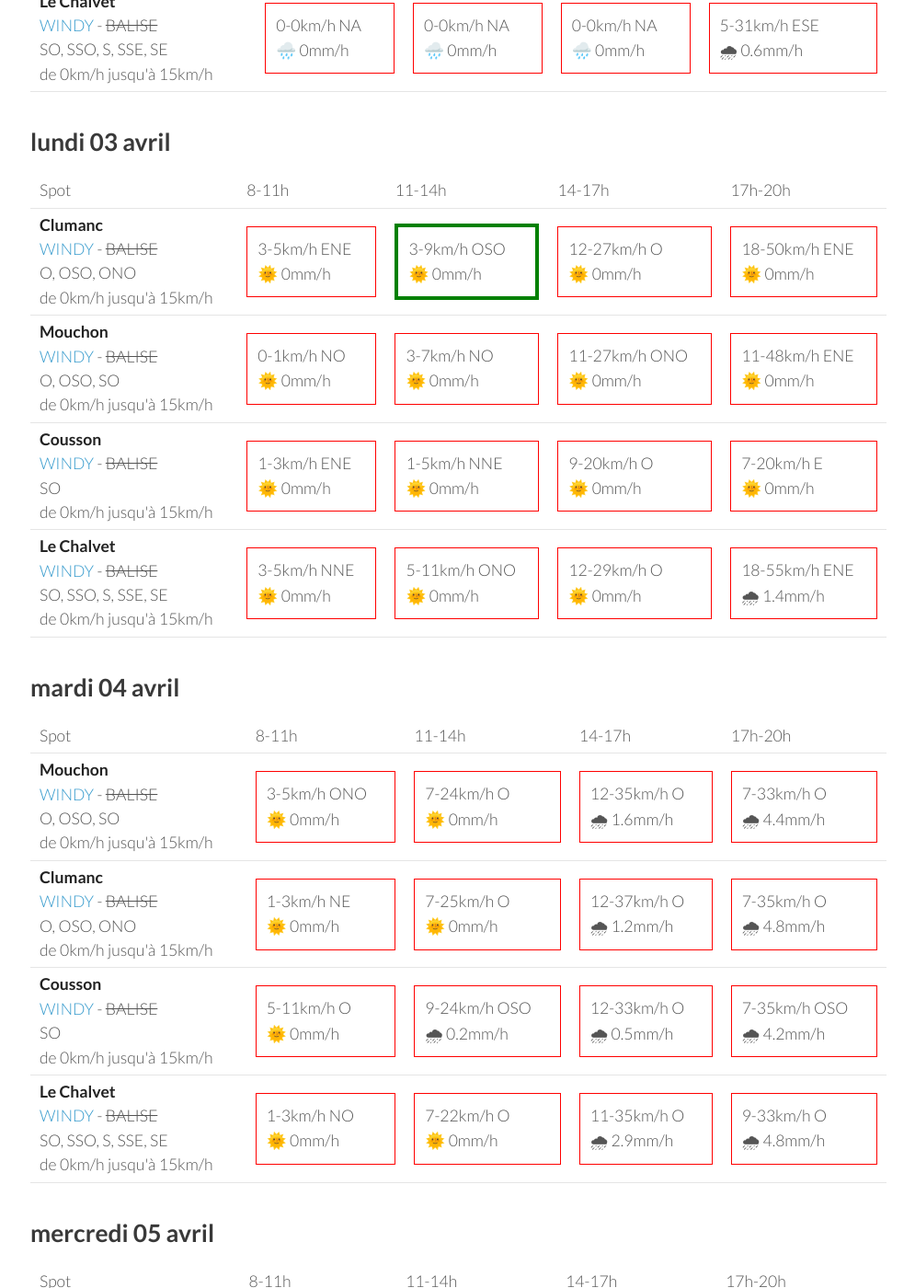
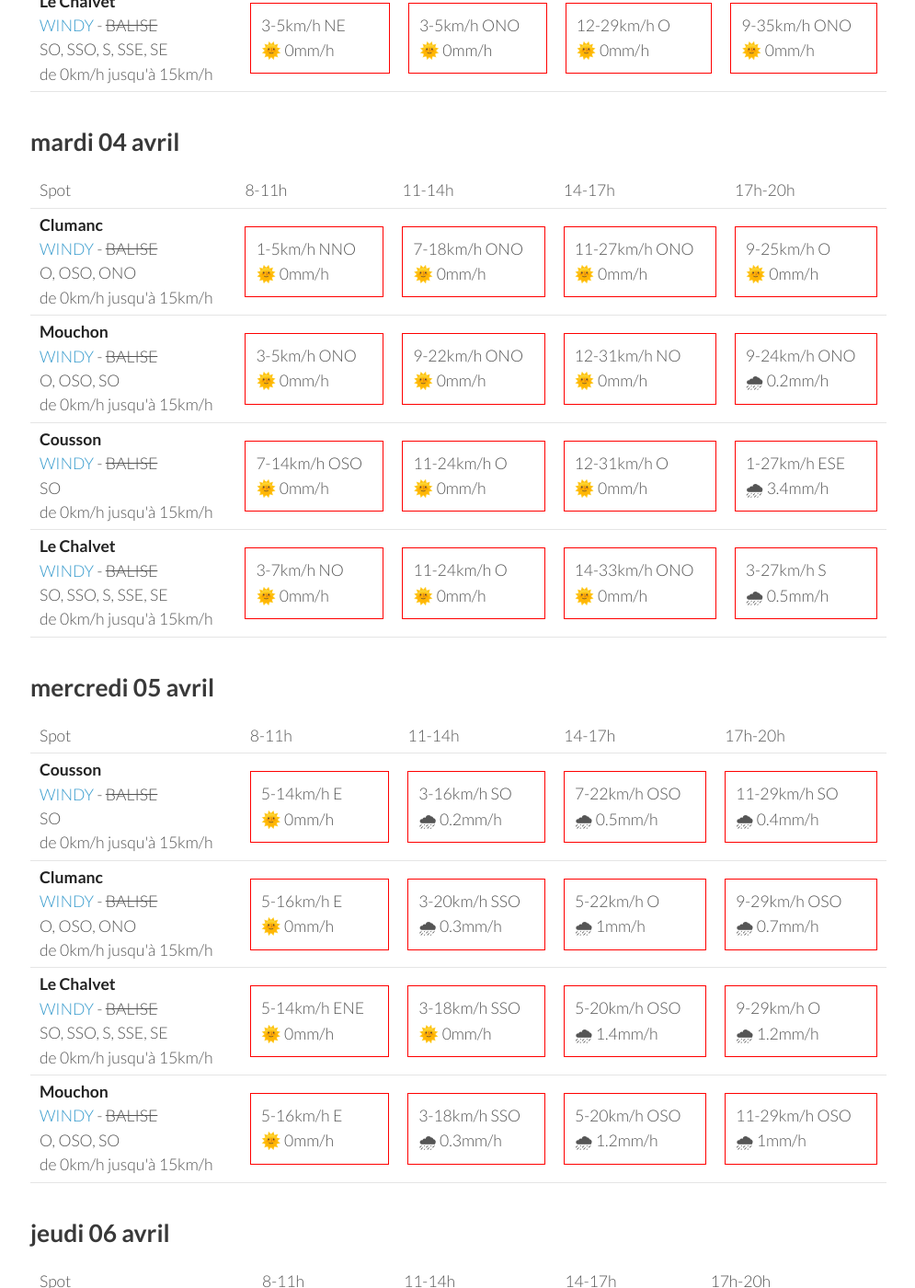
Before and after one commit to parapente-dans-le-nord/parapente-dans-le-nord.github.io, a Jekyll site: the page built from serre_poncon.markdown, in a window 1280 px wide and 1400 px high, scrolled down 733 px. Shown: the whole window at 92% size, without its empty margins (25-1020 px from the left). Built offline with Jekyll 4.4.1, drawn with Linux system fonts in a browser that asks for light colours; some of the changed text lies outside the part shown.

Commit message:
update index.markdown

```diff
--- a/serre_poncon.markdown
+++ b/serre_poncon.markdown
@@ -7,60 +7,8 @@ title:  "Tous les spots"
 {: .links}
 
 # Prevision Windy, modèle Arome
-page mise à jour le dimanche 02 avril 22:31
+page mise à jour le lundi 03 avril 06:31
 
-## dimanche 02 avril
-
-{::nomarkdown}
-<table>
-  <tbody>
-    <tr>
-      <td>Spot</td>
-      <td>8-11h</td>
-      <td>11-14h</td>
-      <td>14-17h</td>
-      <td>17h-20h</td>
-    </tr>
-<tr>
-        <td><strong>Clumanc</strong><br><a href="https://windy.com/44.027/6.402?43.914,6.403,10,m:eSxaglP">WINDY</a> - <span class="no-balise"> BALISE </span><br> <span class="vent-favorable">O, OSO, ONO</span><br><span class="force-vent">de 0km/h jusqu'à 15km/h</span> </td>
-
-            <td><div class="not-flyable"><p>0-0km/h NA</p><p>🌧️ 0mm/h</p></div></td>
-            <td><div class="not-flyable"><p>0-0km/h NA</p><p>🌧️ 0mm/h</p></div></td>
-            <td><div class="not-flyable"><p>0-0km/h NA</p><p>🌧️ 0mm/h</p></div></td>
-            <td><div class="not-flyable"><p>14-22km/h E</p><p>🌞 0mm/h</p></div></td>
-
-    </tr>
-<tr>
-        <td><strong>Mouchon</strong><br><a href="https://windy.com/43.992/6.424?43.878,6.425,10,m:eSuaglR">WINDY</a> - <span class="no-balise"> BALISE </span><br> <span class="vent-favorable">O, OSO, SO</span><br><span class="force-vent">de 0km/h jusqu'à 15km/h</span> </td>
-
-            <td><div class="not-flyable"><p>0-0km/h NA</p><p>🌧️ 0mm/h</p></div></td>
-            <td><div class="not-flyable"><p>0-0km/h NA</p><p>🌧️ 0mm/h</p></div></td>
-            <td><div class="not-flyable"><p>0-0km/h NA</p><p>🌧️ 0mm/h</p></div></td>
-            <td><div class="not-flyable"><p>14-35km/h E</p><p>🌞 0mm/h</p></div></td>
-
-    </tr>
-<tr>
-        <td><strong>Cousson</strong><br><a href="https://windy.com/44.054/6.240?43.940,6.241,10,m:eSAaglz">WINDY</a> - <span class="no-balise"> BALISE </span><br> <span class="vent-favorable">SO</span><br><span class="force-vent">de 0km/h jusqu'à 15km/h</span> </td>
-
-            <td><div class="not-flyable"><p>0-0km/h NA</p><p>🌧️ 0mm/h</p></div></td>
-            <td><div class="not-flyable"><p>0-0km/h NA</p><p>🌧️ 0mm/h</p></div></td>
-            <td><div class="not-flyable"><p>0-0km/h NA</p><p>🌧️ 0mm/h</p></div></td>
-            <td><div class="not-flyable"><p>14-48km/h NNO</p><p>🌞 0mm/h</p></div></td>
-
-    </tr>
-<tr>
-        <td><strong>Le Chalvet</strong><br><a href="https://windy.com/43.979/6.480?43.866,6.480,10,m:eSsaglX">WINDY</a> - <span class="no-balise"> BALISE </span><br> <span class="vent-favorable">SO, SSO, S, SSE, SE</span><br><span class="force-vent">de 0km/h jusqu'à 15km/h</span> </td>
-
-            <td><div class="not-flyable"><p>0-0km/h NA</p><p>🌧️ 0mm/h</p></div></td>
-            <td><div class="not-flyable"><p>0-0km/h NA</p><p>🌧️ 0mm/h</p></div></td>
-            <td><div class="not-flyable"><p>0-0km/h NA</p><p>🌧️ 0mm/h</p></div></td>
-            <td><div class="not-flyable"><p>5-31km/h ESE</p><p>🌧 0.6mm/h</p></div></td>
-
-    </tr>
-
-</tbody>
-</table>
-{:/}
 ## lundi 03 avril
 
 {::nomarkdown}
@@ -76,40 +24,40 @@ page mise à jour le dimanche 02 avril 22:31
 <tr>
         <td><strong>Clumanc</strong><br><a href="https://windy.com/44.027/6.402?43.914,6.403,10,m:eSxaglP">WINDY</a> - <span class="no-balise"> BALISE </span><br> <span class="vent-favorable">O, OSO, ONO</span><br><span class="force-vent">de 0km/h jusqu'à 15km/h</span> </td>
 
-            <td><div class="not-flyable"><p>3-5km/h ENE</p><p>🌞 0mm/h</p></div></td>
+            <td><div class="not-flyable"><p>1-11km/h ENE</p><p>🌞 0mm/h</p></div></td>
             <td><div class="flyable"><p>3-9km/h OSO</p><p>🌞 0mm/h</p></div></td>
-            <td><div class="not-flyable"><p>12-27km/h O</p><p>🌞 0mm/h</p></div></td>
-            <td><div class="not-flyable"><p>18-50km/h ENE</p><p>🌞 0mm/h</p></div></td>
+            <td><div class="not-flyable"><p>11-27km/h O</p><p>🌞 0mm/h</p></div></td>
+            <td><div class="not-flyable"><p>7-29km/h ONO</p><p>🌞 0mm/h</p></div></td>
 
 
     </tr>
 <tr>
         <td><strong>Mouchon</strong><br><a href="https://windy.com/43.992/6.424?43.878,6.425,10,m:eSuaglR">WINDY</a> - <span class="no-balise"> BALISE </span><br> <span class="vent-favorable">O, OSO, SO</span><br><span class="force-vent">de 0km/h jusqu'à 15km/h</span> </td>
 
-            <td><div class="not-flyable"><p>0-1km/h NO</p><p>🌞 0mm/h</p></div></td>
-            <td><div class="not-flyable"><p>3-7km/h NO</p><p>🌞 0mm/h</p></div></td>
-            <td><div class="not-flyable"><p>11-27km/h ONO</p><p>🌞 0mm/h</p></div></td>
-            <td><div class="not-flyable"><p>11-48km/h ENE</p><p>🌞 0mm/h</p></div></td>
+            <td><div class="not-flyable"><p>3-5km/h S</p><p>🌞 0mm/h</p></div></td>
+            <td><div class="not-flyable"><p>3-7km/h N</p><p>🌞 0mm/h</p></div></td>
+            <td><div class="not-flyable"><p>9-25km/h ONO</p><p>🌞 0mm/h</p></div></td>
+            <td><div class="not-flyable"><p>11-33km/h NO</p><p>🌞 0mm/h</p></div></td>
 
 
     </tr>
 <tr>
         <td><strong>Cousson</strong><br><a href="https://windy.com/44.054/6.240?43.940,6.241,10,m:eSAaglz">WINDY</a> - <span class="no-balise"> BALISE </span><br> <span class="vent-favorable">SO</span><br><span class="force-vent">de 0km/h jusqu'à 15km/h</span> </td>
 
-            <td><div class="not-flyable"><p>1-3km/h ENE</p><p>🌞 0mm/h</p></div></td>
-            <td><div class="not-flyable"><p>1-5km/h NNE</p><p>🌞 0mm/h</p></div></td>
-            <td><div class="not-flyable"><p>9-20km/h O</p><p>🌞 0mm/h</p></div></td>
-            <td><div class="not-flyable"><p>7-20km/h E</p><p>🌞 0mm/h</p></div></td>
+            <td><div class="not-flyable"><p>3-11km/h NE</p><p>🌞 0mm/h</p></div></td>
+            <td><div class="not-flyable"><p>1-7km/h N</p><p>🌞 0mm/h</p></div></td>
+            <td><div class="not-flyable"><p>11-25km/h O</p><p>🌞 0mm/h</p></div></td>
+            <td><div class="not-flyable"><p>12-40km/h NO</p><p>🌞 0mm/h</p></div></td>
 
 
     </tr>
 <tr>
         <td><strong>Le Chalvet</strong><br><a href="https://windy.com/43.979/6.480?43.866,6.480,10,m:eSsaglX">WINDY</a> - <span class="no-balise"> BALISE </span><br> <span class="vent-favorable">SO, SSO, S, SSE, SE</span><br><span class="force-vent">de 0km/h jusqu'à 15km/h</span> </td>
 
-            <td><div class="not-flyable"><p>3-5km/h NNE</p><p>🌞 0mm/h</p></div></td>
-            <td><div class="not-flyable"><p>5-11km/h ONO</p><p>🌞 0mm/h</p></div></td>
+            <td><div class="not-flyable"><p>3-5km/h NE</p><p>🌞 0mm/h</p></div></td>
+            <td><div class="not-flyable"><p>3-5km/h ONO</p><p>🌞 0mm/h</p></div></td>
             <td><div class="not-flyable"><p>12-29km/h O</p><p>🌞 0mm/h</p></div></td>
-            <td><div class="not-flyable"><p>18-55km/h ENE</p><p>🌧 1.4mm/h</p></div></td>
+            <td><div class="not-flyable"><p>9-35km/h ONO</p><p>🌞 0mm/h</p></div></td>
 
 
     </tr>
@@ -130,42 +78,42 @@ page mise à jour le dimanche 02 avril 22:31
       <td>17h-20h</td>
     </tr>
 <tr>
-        <td><strong>Mouchon</strong><br><a href="https://windy.com/43.992/6.424?43.878,6.425,10,m:eSuaglR">WINDY</a> - <span class="no-balise"> BALISE </span><br> <span class="vent-favorable">O, OSO, SO</span><br><span class="force-vent">de 0km/h jusqu'à 15km/h</span> </td>
+        <td><strong>Clumanc</strong><br><a href="https://windy.com/44.027/6.402?43.914,6.403,10,m:eSxaglP">WINDY</a> - <span class="no-balise"> BALISE </span><br> <span class="vent-favorable">O, OSO, ONO</span><br><span class="force-vent">de 0km/h jusqu'à 15km/h</span> </td>
 
-            <td><div class="not-flyable"><p>3-5km/h ONO</p><p>🌞 0mm/h</p></div></td>
-            <td><div class="not-flyable"><p>7-24km/h O</p><p>🌞 0mm/h</p></div></td>
-            <td><div class="not-flyable"><p>12-35km/h O</p><p>🌧 1.6mm/h</p></div></td>
-            <td><div class="not-flyable"><p>7-33km/h O</p><p>🌧 4.4mm/h</p></div></td>
+            <td><div class="not-flyable"><p>1-5km/h NNO</p><p>🌞 0mm/h</p></div></td>
+            <td><div class="not-flyable"><p>7-18km/h ONO</p><p>🌞 0mm/h</p></div></td>
+            <td><div class="not-flyable"><p>11-27km/h ONO</p><p>🌞 0mm/h</p></div></td>
+            <td><div class="not-flyable"><p>9-25km/h O</p><p>🌞 0mm/h</p></div></td>
 
 
     </tr>
 <tr>
-        <td><strong>Clumanc</strong><br><a href="https://windy.com/44.027/6.402?43.914,6.403,10,m:eSxaglP">WINDY</a> - <span class="no-balise"> BALISE </span><br> <span class="vent-favorable">O, OSO, ONO</span><br><span class="force-vent">de 0km/h jusqu'à 15km/h</span> </td>
+        <td><strong>Mouchon</strong><br><a href="https://windy.com/43.992/6.424?43.878,6.425,10,m:eSuaglR">WINDY</a> - <span class="no-balise"> BALISE </span><br> <span class="vent-favorable">O, OSO, SO</span><br><span class="force-vent">de 0km/h jusqu'à 15km/h</span> </td>
 
-            <td><div class="not-flyable"><p>1-3km/h NE</p><p>🌞 0mm/h</p></div></td>
-            <td><div class="not-flyable"><p>7-25km/h O</p><p>🌞 0mm/h</p></div></td>
-            <td><div class="not-flyable"><p>12-37km/h O</p><p>🌧 1.2mm/h</p></div></td>
-            <td><div class="not-flyable"><p>7-35km/h O</p><p>🌧 4.8mm/h</p></div></td>
+            <td><div class="not-flyable"><p>3-5km/h ONO</p><p>🌞 0mm/h</p></div></td>
+            <td><div class="not-flyable"><p>9-22km/h ONO</p><p>🌞 0mm/h</p></div></td>
+            <td><div class="not-flyable"><p>12-31km/h NO</p><p>🌞 0mm/h</p></div></td>
+            <td><div class="not-flyable"><p>9-24km/h ONO</p><p>🌧 0.2mm/h</p></div></td>
 
 
     </tr>
 <tr>
         <td><strong>Cousson</strong><br><a href="https://windy.com/44.054/6.240?43.940,6.241,10,m:eSAaglz">WINDY</a> - <span class="no-balise"> BALISE </span><br> <span class="vent-favorable">SO</span><br><span class="force-vent">de 0km/h jusqu'à 15km/h</span> </td>
 
-            <td><div class="not-flyable"><p>5-11km/h O</p><p>🌞 0mm/h</p></div></td>
-            <td><div class="not-flyable"><p>9-24km/h OSO</p><p>🌧 0.2mm/h</p></div></td>
-            <td><div class="not-flyable"><p>12-33km/h O</p><p>🌧 0.5mm/h</p></div></td>
-            <td><div class="not-flyable"><p>7-35km/h OSO</p><p>🌧 4.2mm/h</p></div></td>
+            <td><div class="not-flyable"><p>7-14km/h OSO</p><p>🌞 0mm/h</p></div></td>
+            <td><div class="not-flyable"><p>11-24km/h O</p><p>🌞 0mm/h</p></div></td>
+            <td><div class="not-flyable"><p>12-31km/h O</p><p>🌞 0mm/h</p></div></td>
+            <td><div class="not-flyable"><p>1-27km/h ESE</p><p>🌧 3.4mm/h</p></div></td>
 
 
     </tr>
 <tr>
         <td><strong>Le Chalvet</strong><br><a href="https://windy.com/43.979/6.480?43.866,6.480,10,m:eSsaglX">WINDY</a> - <span class="no-balise"> BALISE </span><br> <span class="vent-favorable">SO, SSO, S, SSE, SE</span><br><span class="force-vent">de 0km/h jusqu'à 15km/h</span> </td>
 
-            <td><div class="not-flyable"><p>1-3km/h NO</p><p>🌞 0mm/h</p></div></td>
-            <td><div class="not-flyable"><p>7-22km/h O</p><p>🌞 0mm/h</p></div></td>
-            <td><div class="not-flyable"><p>11-35km/h O</p><p>🌧 2.9mm/h</p></div></td>
-            <td><div class="not-flyable"><p>9-33km/h O</p><p>🌧 4.8mm/h</p></div></td>
+            <td><div class="not-flyable"><p>3-7km/h NO</p><p>🌞 0mm/h</p></div></td>
+            <td><div class="not-flyable"><p>11-24km/h O</p><p>🌞 0mm/h</p></div></td>
+            <td><div class="not-flyable"><p>14-33km/h ONO</p><p>🌞 0mm/h</p></div></td>
+            <td><div class="not-flyable"><p>3-27km/h S</p><p>🌧 0.5mm/h</p></div></td>
 
 
     </tr>
@@ -186,12 +134,32 @@ page mise à jour le dimanche 02 avril 22:31
       <td>17h-20h</td>
     </tr>
 <tr>
+        <td><strong>Cousson</strong><br><a href="https://windy.com/44.054/6.240?43.940,6.241,10,m:eSAaglz">WINDY</a> - <span class="no-balise"> BALISE </span><br> <span class="vent-favorable">SO</span><br><span class="force-vent">de 0km/h jusqu'à 15km/h</span> </td>
+
+            <td><div class="not-flyable"><p>5-14km/h E</p><p>🌞 0mm/h</p></div></td>
+            <td><div class="not-flyable"><p>3-16km/h SO</p><p>🌧 0.2mm/h</p></div></td>
+            <td><div class="not-flyable"><p>7-22km/h OSO</p><p>🌧 0.5mm/h</p></div></td>
+            <td><div class="not-flyable"><p>11-29km/h SO</p><p>🌧 0.4mm/h</p></div></td>
+
+
+    </tr>
+<tr>
         <td><strong>Clumanc</strong><br><a href="https://windy.com/44.027/6.402?43.914,6.403,10,m:eSxaglP">WINDY</a> - <span class="no-balise"> BALISE </span><br> <span class="vent-favorable">O, OSO, ONO</span><br><span class="force-vent">de 0km/h jusqu'à 15km/h</span> </td>
 
-            <td><div class="not-flyable"><p>5-18km/h E</p><p>🌞 0mm/h</p></div></td>
-            <td><div class="not-flyable"><p>5-20km/h OSO</p><p>🌞 0mm/h</p></div></td>
-            <td><div class="not-flyable"><p>7-25km/h O</p><p>🌧 0.9mm/h</p></div></td>
-            <td><div class="not-flyable"><p>11-33km/h OSO</p><p>🌧 0.4mm/h</p></div></td>
+            <td><div class="not-flyable"><p>5-16km/h E</p><p>🌞 0mm/h</p></div></td>
+            <td><div class="not-flyable"><p>3-20km/h SSO</p><p>🌧 0.3mm/h</p></div></td>
+            <td><div class="not-flyable"><p>5-22km/h O</p><p>🌧 1mm/h</p></div></td>
+            <td><div class="not-flyable"><p>9-29km/h OSO</p><p>🌧 0.7mm/h</p></div></td>
+
+
+    </tr>
+<tr>
+        <td><strong>Le Chalvet</strong><br><a href="https://windy.com/43.979/6.480?43.866,6.480,10,m:eSsaglX">WINDY</a> - <span class="no-balise"> BALISE </span><br> <span class="vent-favorable">SO, SSO, S, SSE, SE</span><br><span class="force-vent">de 0km/h jusqu'à 15km/h</span> </td>
+
+            <td><div class="not-flyable"><p>5-14km/h ENE</p><p>🌞 0mm/h</p></div></td>
+            <td><div class="not-flyable"><p>3-18km/h SSO</p><p>🌞 0mm/h</p></div></td>
+            <td><div class="not-flyable"><p>5-20km/h OSO</p><p>🌧 1.4mm/h</p></div></td>
+            <td><div class="not-flyable"><p>9-29km/h O</p><p>🌧 1.2mm/h</p></div></td>
 
 
     </tr>
@@ -199,29 +167,9 @@ page mise à jour le dimanche 02 avril 22:31
         <td><strong>Mouchon</strong><br><a href="https://windy.com/43.992/6.424?43.878,6.425,10,m:eSuaglR">WINDY</a> - <span class="no-balise"> BALISE </span><br> <span class="vent-favorable">O, OSO, SO</span><br><span class="force-vent">de 0km/h jusqu'à 15km/h</span> </td>
 
             <td><div class="not-flyable"><p>5-16km/h E</p><p>🌞 0mm/h</p></div></td>
-            <td><div class="not-flyable"><p>5-20km/h OSO</p><p>🌞 0mm/h</p></div></td>
-            <td><div class="not-flyable"><p>9-25km/h O</p><p>🌧 1.1mm/h</p></div></td>
-            <td><div class="not-flyable"><p>11-35km/h OSO</p><p>🌧 0.6mm/h</p></div></td>
-
-
-    </tr>
-<tr>
-        <td><strong>Cousson</strong><br><a href="https://windy.com/44.054/6.240?43.940,6.241,10,m:eSAaglz">WINDY</a> - <span class="no-balise"> BALISE </span><br> <span class="vent-favorable">SO</span><br><span class="force-vent">de 0km/h jusqu'à 15km/h</span> </td>
-
-            <td><div class="not-flyable"><p>5-16km/h E</p><p>🌞 0mm/h</p></div></td>
-            <td><div class="not-flyable"><p>5-18km/h OSO</p><p>🌧 0.2mm/h</p></div></td>
-            <td><div class="not-flyable"><p>7-25km/h OSO</p><p>🌧 0.4mm/h</p></div></td>
-            <td><div class="not-flyable"><p>11-29km/h SO</p><p>🌧 0.4mm/h</p></div></td>
-
-
-    </tr>
-<tr>
-        <td><strong>Le Chalvet</strong><br><a href="https://windy.com/43.979/6.480?43.866,6.480,10,m:eSsaglX">WINDY</a> - <span class="no-balise"> BALISE </span><br> <span class="vent-favorable">SO, SSO, S, SSE, SE</span><br><span class="force-vent">de 0km/h jusqu'à 15km/h</span> </td>
-
-            <td><div class="not-flyable"><p>3-14km/h ENE</p><p>🌞 0mm/h</p></div></td>
-            <td><div class="not-flyable"><p>5-20km/h OSO</p><p>🌞 0mm/h</p></div></td>
-            <td><div class="not-flyable"><p>7-25km/h O</p><p>🌧 1.3mm/h</p></div></td>
-            <td><div class="not-flyable"><p>11-33km/h O</p><p>🌧 1.1mm/h</p></div></td>
+            <td><div class="not-flyable"><p>3-18km/h SSO</p><p>🌧 0.3mm/h</p></div></td>
+            <td><div class="not-flyable"><p>5-20km/h OSO</p><p>🌧 1.2mm/h</p></div></td>
+            <td><div class="not-flyable"><p>11-29km/h OSO</p><p>🌧 1mm/h</p></div></td>
 
 
     </tr>
@@ -244,8 +192,8 @@ page mise à jour le dimanche 02 avril 22:31
 <tr>
         <td><strong>Mouchon</strong><br><a href="https://windy.com/43.992/6.424?43.878,6.425,10,m:eSuaglR">WINDY</a> - <span class="no-balise"> BALISE </span><br> <span class="vent-favorable">O, OSO, SO</span><br><span class="force-vent">de 0km/h jusqu'à 15km/h</span> </td>
 
-            <td><div class="not-flyable"><p>5-16km/h E</p><p>🌞 0mm/h</p></div></td>
-            <td><div class="not-flyable"><p>5-20km/h S</p><p>🌞 0mm/h</p></div></td>
+            <td><div class="not-flyable"><p>7-22km/h E</p><p>🌞 0mm/h</p></div></td>
+            <td><div class="not-flyable"><p>7-25km/h SSE</p><p>🌞 0mm/h</p></div></td>
             <td><div class="not-flyable"><p>9-27km/h O</p><p>🌞 0mm/h</p></div></td>
             <td><div class="not-flyable"><p>11-33km/h ONO</p><p>🌞 0mm/h</p></div></td>
 
@@ -254,8 +202,8 @@ page mise à jour le dimanche 02 avril 22:31
 <tr>
         <td><strong>Clumanc</strong><br><a href="https://windy.com/44.027/6.402?43.914,6.403,10,m:eSxaglP">WINDY</a> - <span class="no-balise"> BALISE </span><br> <span class="vent-favorable">O, OSO, ONO</span><br><span class="force-vent">de 0km/h jusqu'à 15km/h</span> </td>
 
-            <td><div class="not-flyable"><p>7-18km/h E</p><p>🌞 0mm/h</p></div></td>
-            <td><div class="not-flyable"><p>5-20km/h S</p><p>🌞 0mm/h</p></div></td>
+            <td><div class="not-flyable"><p>7-22km/h E</p><p>🌞 0mm/h</p></div></td>
+            <td><div class="not-flyable"><p>7-25km/h SSE</p><p>🌞 0mm/h</p></div></td>
             <td><div class="not-flyable"><p>9-27km/h O</p><p>🌞 0mm/h</p></div></td>
             <td><div class="not-flyable"><p>11-33km/h ONO</p><p>🌞 0mm/h</p></div></td>
 
@@ -264,8 +212,8 @@ page mise à jour le dimanche 02 avril 22:31
 <tr>
         <td><strong>Cousson</strong><br><a href="https://windy.com/44.054/6.240?43.940,6.241,10,m:eSAaglz">WINDY</a> - <span class="no-balise"> BALISE </span><br> <span class="vent-favorable">SO</span><br><span class="force-vent">de 0km/h jusqu'à 15km/h</span> </td>
 
-            <td><div class="not-flyable"><p>7-16km/h E</p><p>🌞 0mm/h</p></div></td>
-            <td><div class="not-flyable"><p>5-18km/h SSO</p><p>🌞 0mm/h</p></div></td>
+            <td><div class="not-flyable"><p>7-20km/h E</p><p>🌞 0mm/h</p></div></td>
+            <td><div class="not-flyable"><p>5-20km/h S</p><p>🌞 0mm/h</p></div></td>
             <td><div class="not-flyable"><p>7-24km/h O</p><p>🌞 0mm/h</p></div></td>
             <td><div class="not-flyable"><p>7-27km/h O</p><p>🌞 0mm/h</p></div></td>
 
@@ -274,8 +222,8 @@ page mise à jour le dimanche 02 avril 22:31
 <tr>
         <td><strong>Le Chalvet</strong><br><a href="https://windy.com/43.979/6.480?43.866,6.480,10,m:eSsaglX">WINDY</a> - <span class="no-balise"> BALISE </span><br> <span class="vent-favorable">SO, SSO, S, SSE, SE</span><br><span class="force-vent">de 0km/h jusqu'à 15km/h</span> </td>
 
-            <td><div class="not-flyable"><p>5-14km/h ENE</p><p>🌞 0mm/h</p></div></td>
-            <td><div class="not-flyable"><p>5-20km/h S</p><p>🌞 0mm/h</p></div></td>
+            <td><div class="not-flyable"><p>7-18km/h E</p><p>🌞 0mm/h</p></div></td>
+            <td><div class="not-flyable"><p>7-24km/h SE</p><p>🌞 0mm/h</p></div></td>
             <td><div class="not-flyable"><p>9-27km/h O</p><p>🌞 0mm/h</p></div></td>
             <td><div class="not-flyable"><p>12-35km/h ONO</p><p>🌞 0mm/h</p></div></td>
 
```
